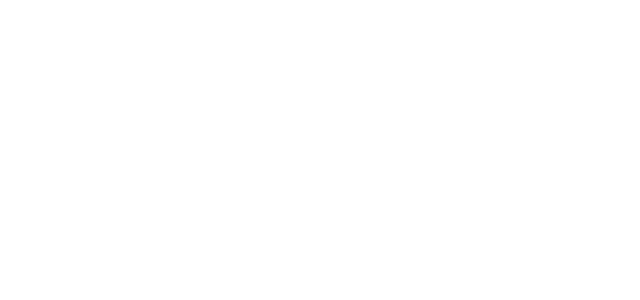
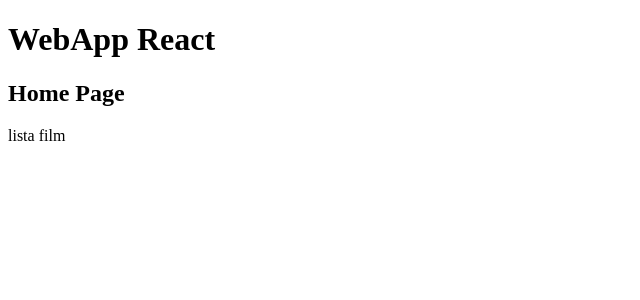
Before and after one commit to dannyarena/webapp-react, a React (Vite) app: page / in a window 1280 px wide. Shown: the top 300 px of the page, without its empty margins (0-640 px from the left). Built offline with nearby package versions, Linux system fonts and the light colour scheme.

Commit message:
add routing system in app.jsx

```diff
--- a/src/App.jsx
+++ b/src/App.jsx
@@ -1,8 +1,18 @@
-import './App.css'
+import './App.css';
+import { Routes, Route } from 'react-router-dom';
+import HomePage from './pages/HomePage';
+import MovieDetailPage from './pages/MovieDetailPage';
 
 function App() {
   return (
-    <div></div>
+    <div className='container'>
+      <h1>WebApp React</h1>
+
+      <Routes>
+        <Route path="/" element={<HomePage />} />
+        <Route path="/movies/:id" element={<MovieDetailPage />} />
+      </Routes>
+    </div>
   )
 
 }
```
